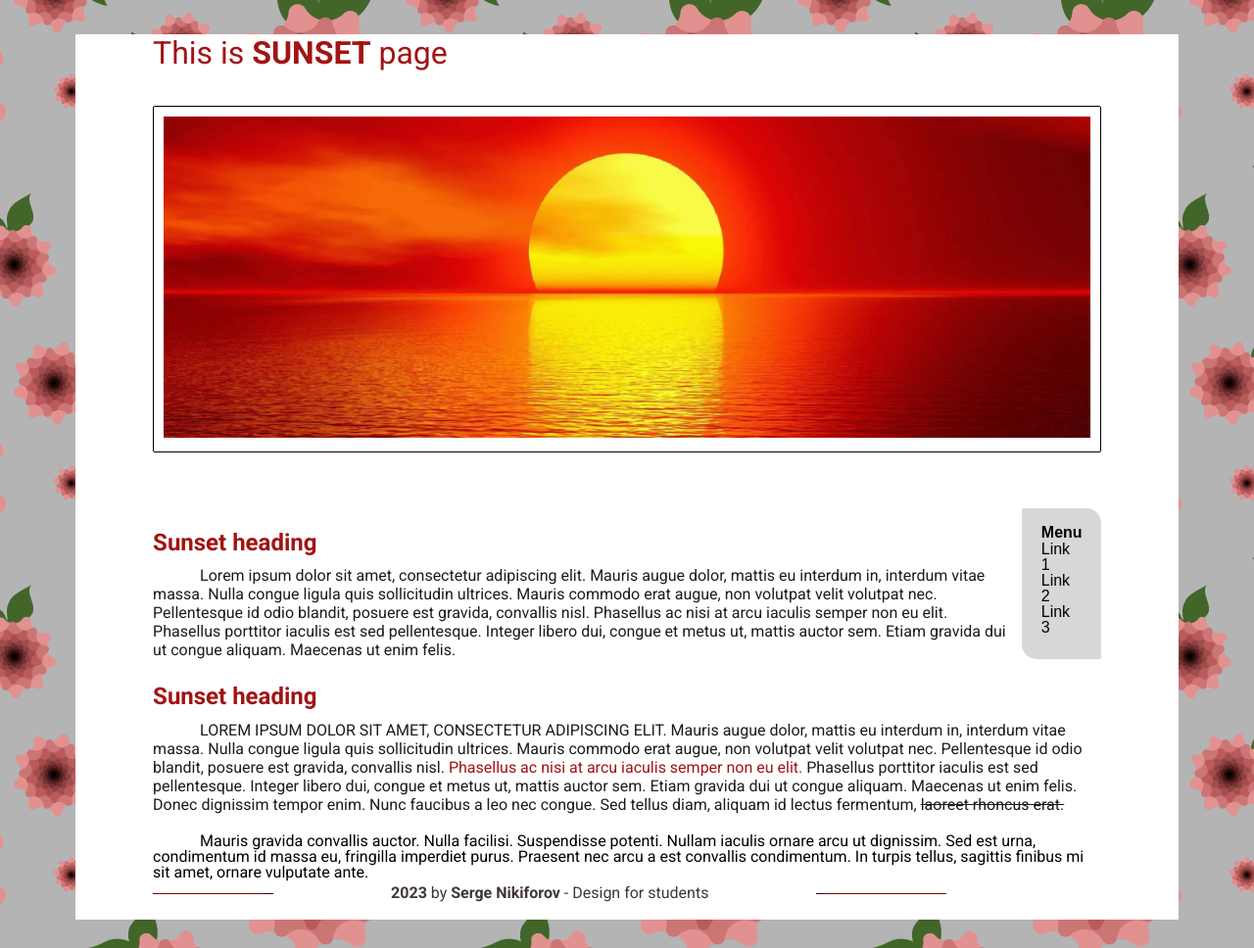
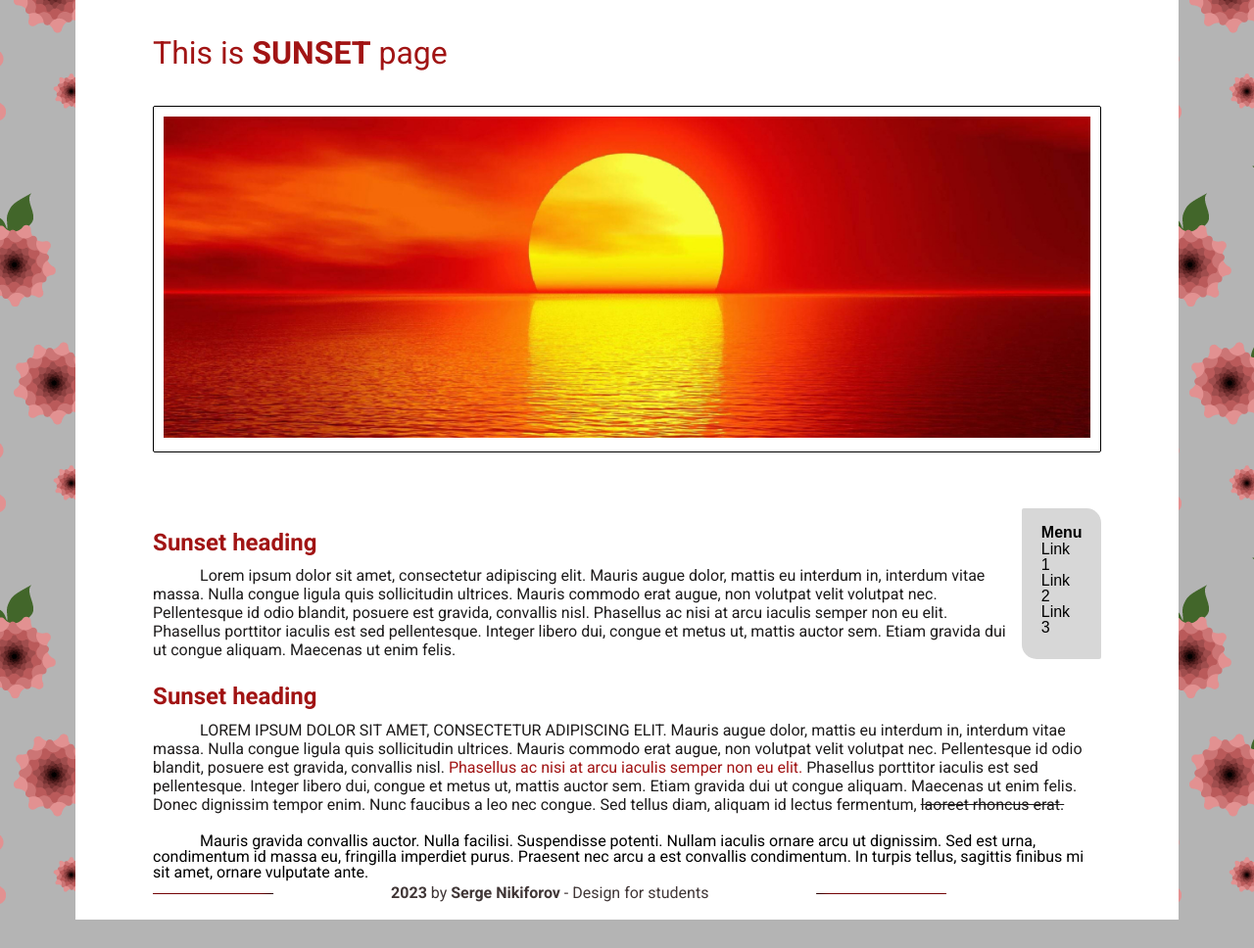
Before and after one commit to Aleks94k/Sunset, a plain HTML site: page index.html in a window 1280 px wide. Shown: the whole page at 98% size. After the commit the page ends 939 px from the top, so only its background shows below. Drawn offline with Linux system fonts and the light colour scheme.

Commit message:
Update styles.css

```diff
--- a/css/styles.css
+++ b/css/styles.css
@@ -10,8 +10,7 @@ body {
 /* 10 */
 .wrapper {
 	width: 88%;
-	height: 90%;
-	margin: 0 auto 2.28%;
+	margin: 0 auto;
 	background-color: #fff;
 	padding: 0 3%;
   }
@@ -23,7 +22,7 @@ body {
 }
 /* 10 */
 .header__heading {
-	margin:3.6% 0 3.6%;
+	padding:3.6% 0;
 	color:#A11414;
 	font-family: Roboto;
 	font-size: 2rem;
```
